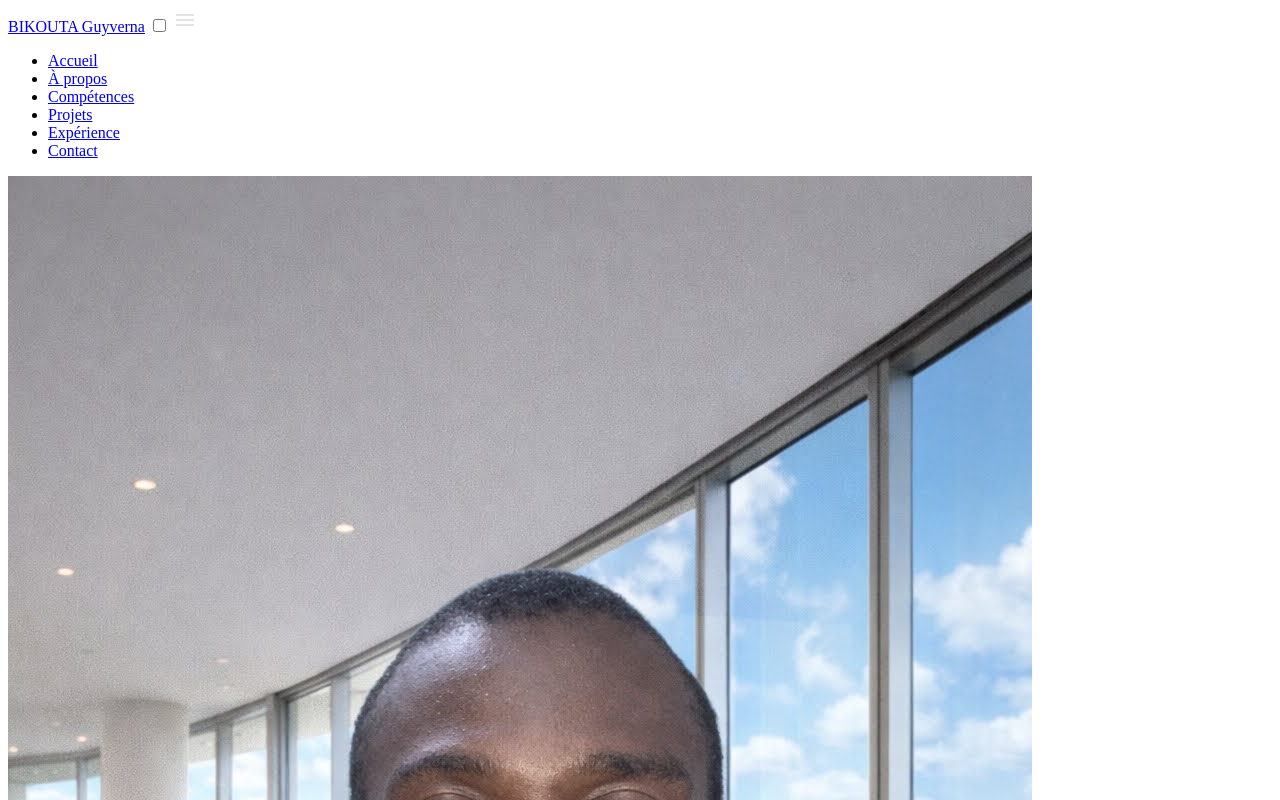
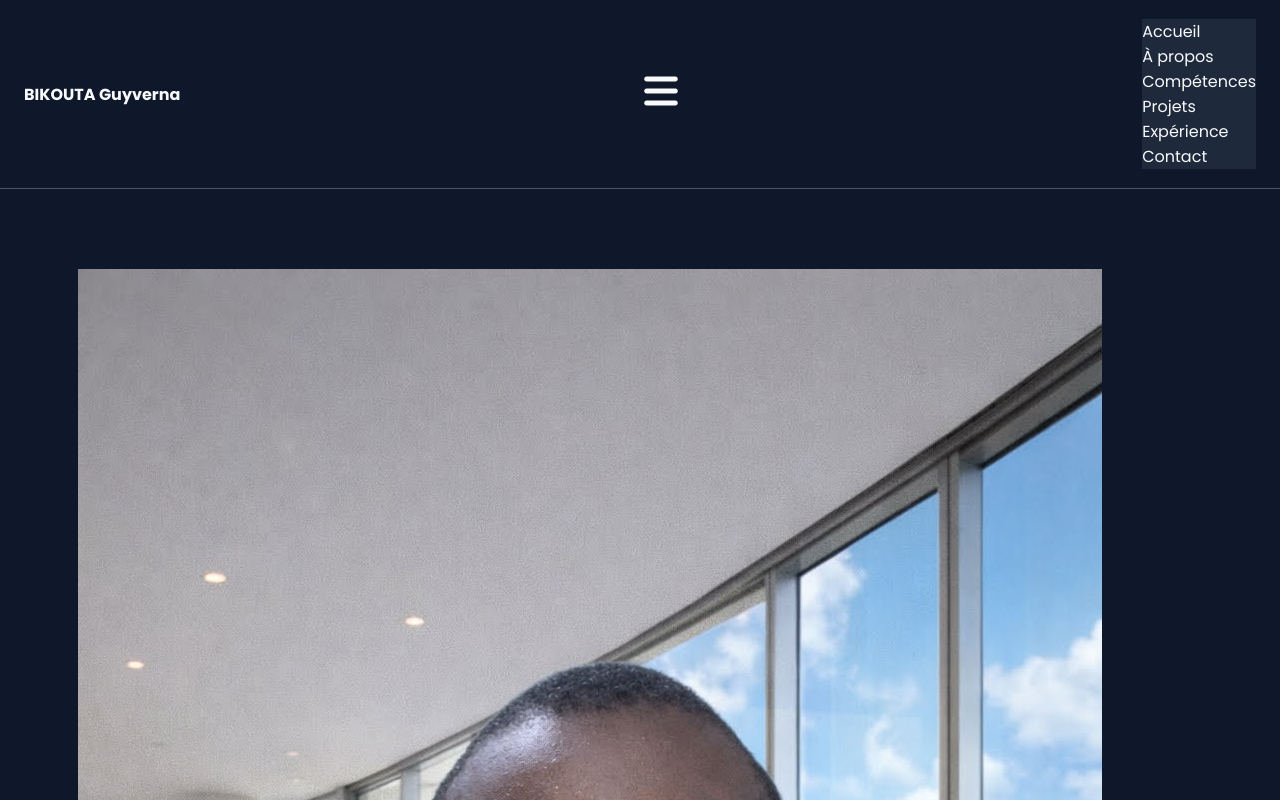
Before and after one commit to Yggdrasil2024/Portfolio, a plain HTML site: page index.html in a window 1280 px wide. Shown: the top 800 px of the page. Drawn offline with Linux system fonts and the light colour scheme.

Commit message:
feat: stylisation de la navbar en cours

```diff
--- a/index.html
+++ b/index.html
@@ -4,6 +4,7 @@
 <head>
     <meta http-equiv="content-type" content="text/html; charset=utf-8" />
     <meta name="viewport" content="width=device-width, initial-scale=1.0" />
+    <link rel="stylesheet" href="style.css">
     <title>BIKOUTA Guyverna</title>
 </head>
 
@@ -15,7 +16,11 @@
             <input type="checkbox" name="nav-toggle" id="nav-toggle" class="nav-toggle" />
 
             <label for="nav-toggle" class="nav-toggle-label">
-                <img src="assets/icons/menu.svg" alt="Ouvrir le menu" />
+                <svg xmlns="http://www.w3.org/2000/svg"
+                    viewBox="0 0 640 640"><!--!Font Awesome Free v7.3.1 by @fontawesome - https://fontawesome.com License - https://fontawesome.com/license/free Copyright 2026 Fonticons, Inc.-->
+                    <path
+                        d="M96 160C96 142.3 110.3 128 128 128L512 128C529.7 128 544 142.3 544 160C544 177.7 529.7 192 512 192L128 192C110.3 192 96 177.7 96 160zM96 320C96 302.3 110.3 288 128 288L512 288C529.7 288 544 302.3 544 320C544 337.7 529.7 352 512 352L128 352C110.3 352 96 337.7 96 320zM544 480C544 497.7 529.7 512 512 512L128 512C110.3 512 96 497.7 96 480C96 462.3 110.3 448 128 448L512 448C529.7 448 544 462.3 544 480z" />
+                </svg>
             </label>
 
             <ul class="menu">
@@ -155,7 +160,7 @@
                                 <span>tag2</span>
                             </div>
 
-                            <div class="project-btns">
+                            <div class="project-butttons">
                                 <a href="#" class="project-link-btn">Live Demo</a>
                                 <a href="#" class="project-link-btn">GitHub</a>
                             </div>
@@ -179,7 +184,7 @@
                                 <span>tag2</span>
                             </div>
 
-                            <div class="project-btns">
+                            <div class="project-butttons">
                                 <a href="#" class="project-link-btn">Live Demo</a>
                                 <a href="#" class="project-link-btn">GitHub</a>
                             </div>
@@ -203,7 +208,7 @@
                                 <span>tag2</span>
                             </div>
 
-                            <div class="project-btns">
+                            <div class="project-butttons">
                                 <a href="#" class="project-link-btn">Live Demo</a>
                                 <a href="#" class="project-link-btn">GitHub</a>
                             </div>
@@ -227,7 +232,7 @@
                                 <span>tag2</span>
                             </div>
 
-                            <div class="project-btns">
+                            <div class="project-butttons">
                                 <a href="#" class="project-link-btn">Live Demo</a>
                                 <a href="#" class="project-link-btn">GitHub</a>
                             </div>
@@ -251,7 +256,7 @@
                                 <span>tag2</span>
                             </div>
 
-                            <div class="project-btns">
+                            <div class="project-butttons">
                                 <a href="#" class="project-link-btn">Live Demo</a>
                                 <a href="#" class="project-link-btn">GitHub</a>
                             </div>
@@ -319,7 +324,7 @@
                         <textarea name="message" id="message" required></textarea>
                     </div>
 
-                    <button type="submit">envoyer</button>
+                    <button type="submit" class="submit-btn">envoyer</button>
                 </form>
             </div>
         </section>
@@ -339,7 +344,7 @@
                 <h2 class="section-title">Newsletter</h2>
                 <div class="form-group">
                     <input type="email" placeholder="e.g: example@gmail.com">
-                    <button type="submit">s'abonner</button>
+                    <button class="submit-btn" type="submit">s'abonner</button>
                 </div>
             </form>
         </div>
--- a/style.css
+++ b/style.css
@@ -1,26 +1,47 @@
-/*======= general styles =======*/
+/*==============================
+  google fonts
+==============================*/
+@import url("https://fonts.googleapis.com/css2?family=Poppins:wght@300;400;500;600;700&display=swap");
 
+/*==============================
+  variables css
+==============================*/
 :root {
-  --main-color: #0b132b;
-  --secondary-color: #ff5a36;
-  --accent-color: #f4f6f9;
-  ---text-dark: #1d1d1f;
-  --text-light: #ffffff;
-  --font-titles: "Poppins", sans-serif;
-  --font-body: "Inter", sans-serif;
+  --clr-bg: #0f172a;
+  --clr-surface: #1e293b;
+  --clr-surface-light: #334155;
+
+  --clr-primary: #3b82f6;
+  --clr-primary-hover: #2563eb;
+
+  --clr-text: #f8fafc;
+  --clr-text-light: #cbd5e1;
+
+  --clr-border: #475569;
 }
 
+/*==============================
+  reset des valeurs par defaut
+==============================*/
 * {
   box-sizing: border-box;
   margin: 0;
   padding: 0;
 }
 
+html {
+  scrollbar-width: smooth;
+}
+
 body {
-  font-family: var(--font-body);
-  color: var(--text-dark);
-  line-height: 1.6;
-  background-color: var(--text-light);
+  font-family: "Poppins", sans-serif;
+  background-color: var(--clr-bg);
+  color: var(--clr-text);
+}
+
+img {
+  display: block;
+  max-width: 100%;
 }
 
 a {
@@ -28,9 +49,89 @@ a {
   color: inherit;
 }
 
-/*======= header section =======*/
+ul {
+  list-style: none;
+}
 
-/*======= hero section =======*/
+[class*="-container"] {
+  width: min(90%, 1200px);
+  margin-inline: auto;
+}
 
-/*=======  section  =======*/
-/**/ /**/ /**/
+section {
+  padding: 5rem 1rem;
+}
+
+.section-title {
+  font-size: 2rem;
+  text-align: center;
+  margin-bottom: 3rem;
+}
+
+[class*="-card"],
+.timeline-item {
+  background-color: var(--clr-surface);
+  border-radius: 16px;
+  padding: 1.25rem;
+}
+
+[class*="-btn"] {
+  display: inline-flex;
+  justify-content: center;
+  align-items: center;
+  padding: 0.9rem 1.5rem;
+  color: white;
+  background-color: var(--clr-primary);
+  border-radius: 10px;
+  transition: all 0.3s ease;
+}
+
+.submit-btn {
+  border: none;
+}
+
+[class*="btn"]:hover {
+  background-color: var(--clr-primary-hover);
+  transform: translateY(-4px);
+}
+
+/*==============================
+  header
+==============================*/
+.topbar {
+  width: 100%;
+  padding: 1.2rem 1.5rem;
+  background-color: var(--clr-bg);
+  border-bottom: 1px solid var(--clr-border);
+}
+
+.nav {
+  display: flex;
+  justify-content: space-between;
+  align-items: center;
+  position: relative;
+}
+
+.nav .nav-toggle-label {
+  cursor: pointer;
+}
+
+.nav .nav-toggle-label svg {
+  fill: var(--clr-text);
+  font-weight: 500;
+  color: white;
+  width: 3rem;
+}
+
+.logo {
+  font-size: 1rem;
+  font-weight: 800;
+}
+
+.nav-toggle {
+  display: none;
+}
+
+.menu {
+  background-color: var(--clr-surface);
+}
```
